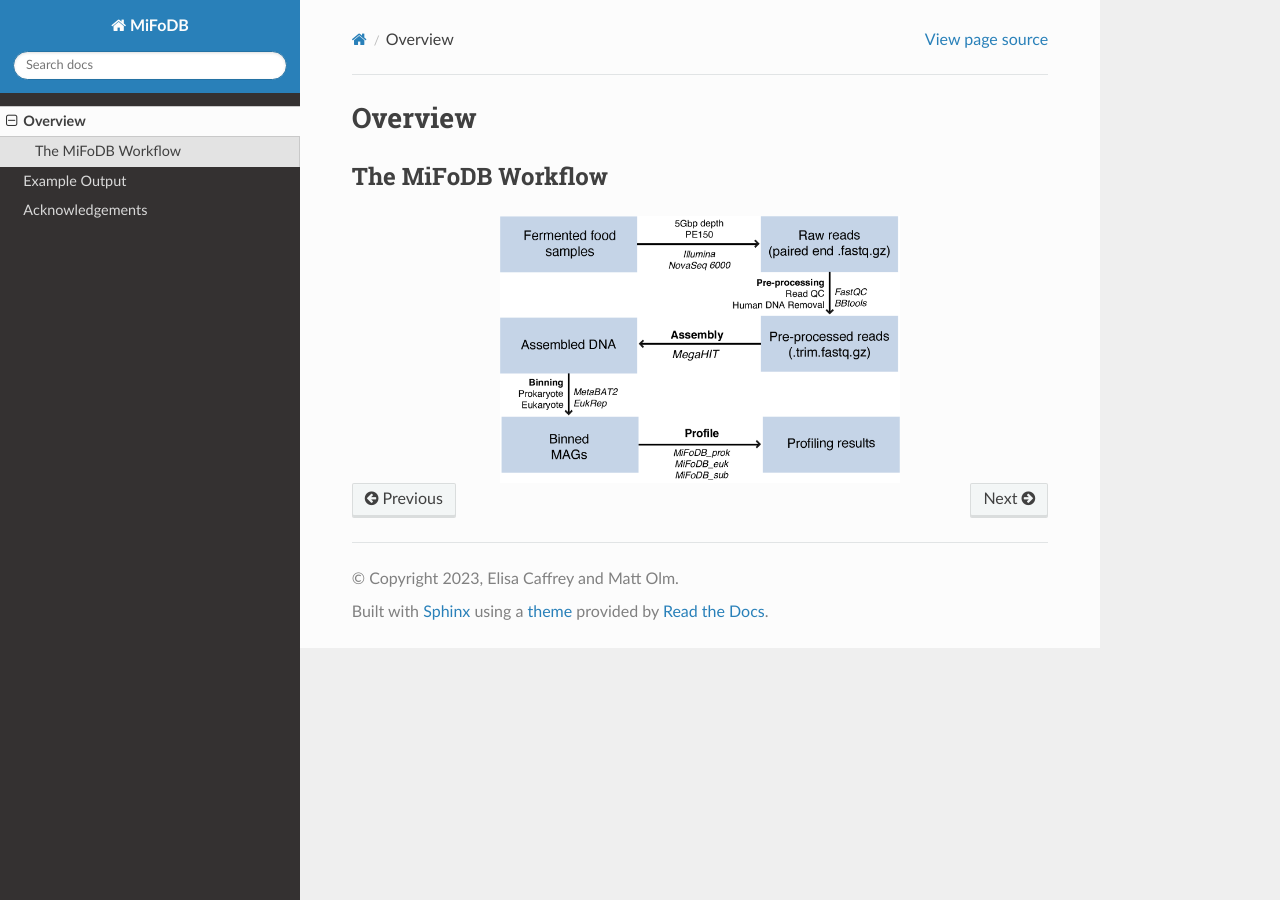
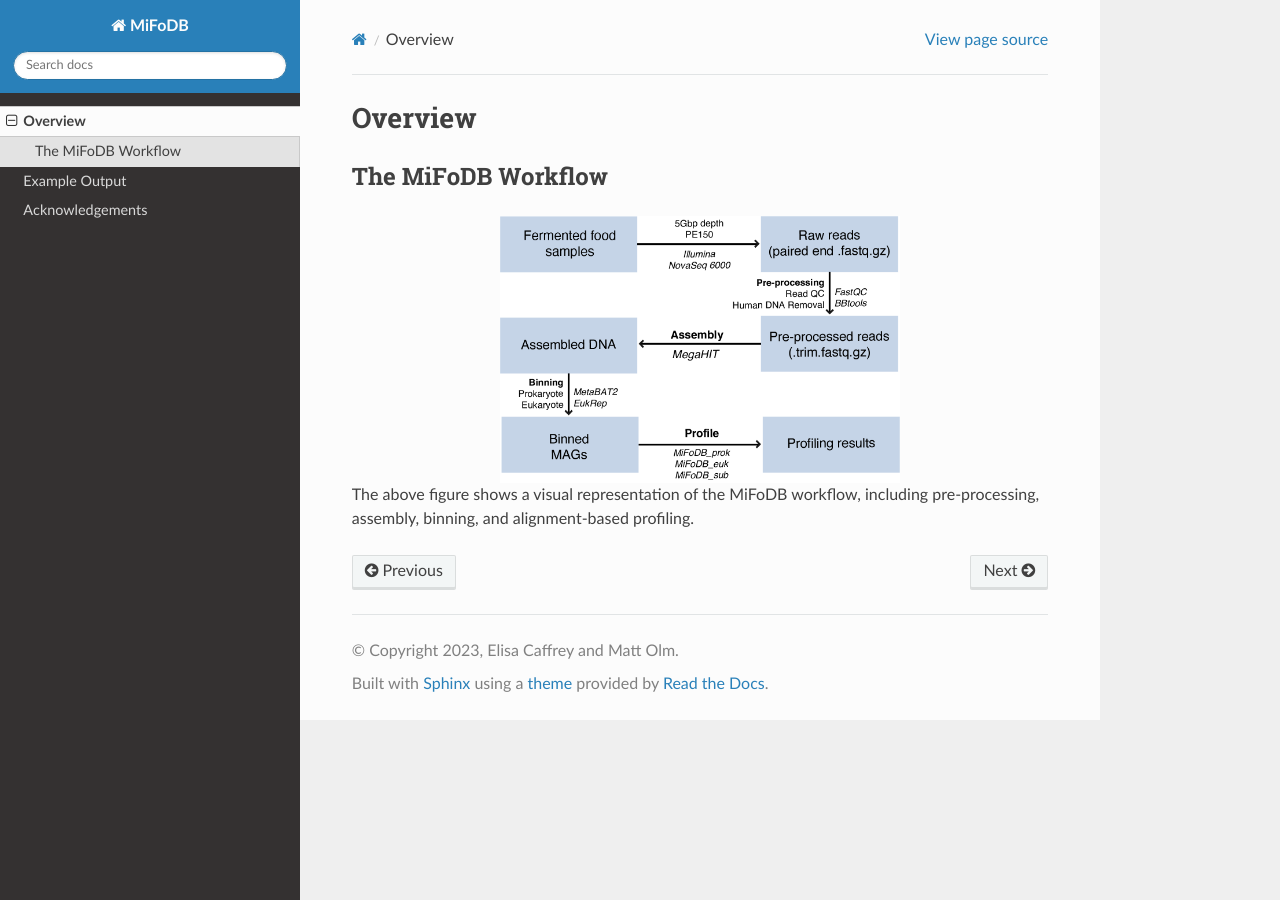
Before and after one commit to elisacaffrey/MiFoDB, a Sphinx documentation site: the page built from docs/source/overview.rst, in a window 1280 px wide. Built offline with Sphinx 7.4.7 and the Read the Docs theme 2.0.0, drawn with Linux system fonts in a browser that asks for light colours.

Commit message:
Update overview.rst

```diff
--- a/docs/source/overview.rst
+++ b/docs/source/overview.rst
@@ -7,3 +7,4 @@ The MiFoDB Workflow
 .. figure:: GitHub.png
   :width: 400px
   :align: center
+The above figure shows a visual representation of the MiFoDB workflow, including pre-processing, assembly, binning, and alignment-based profiling.
```
